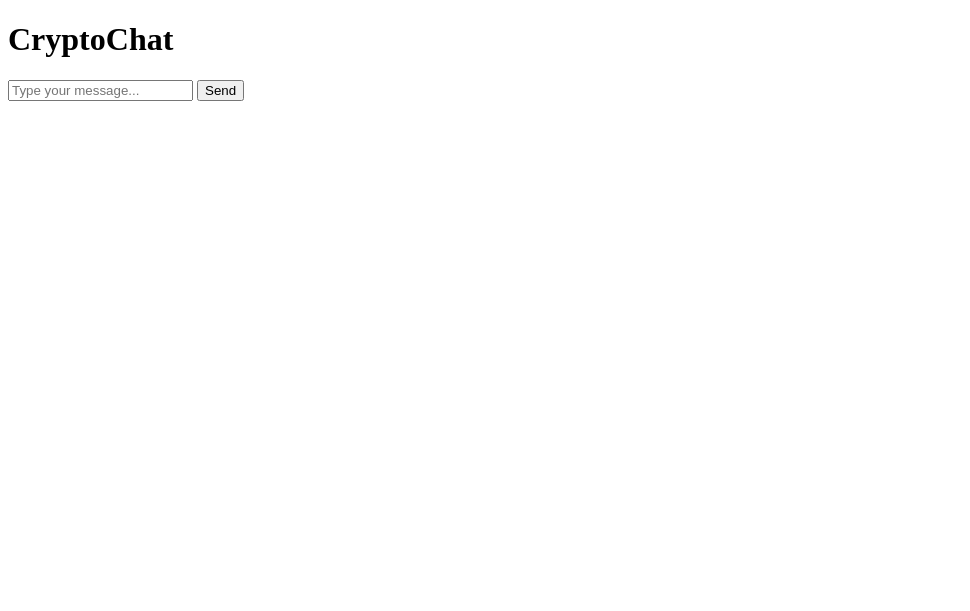
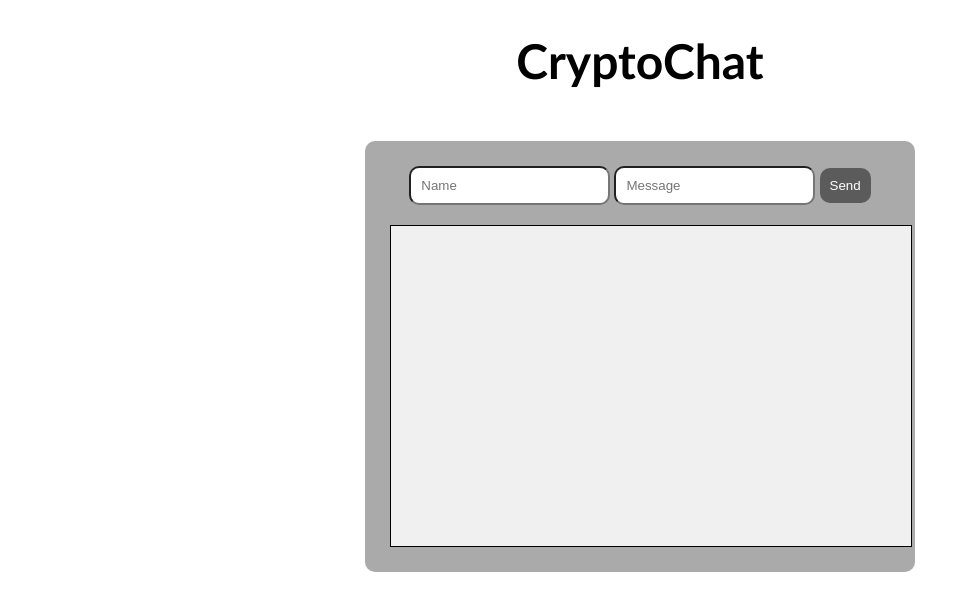
Before and after one commit to 963alseT/cryptochat, a Python web app: template templates/index.html in a window 1280 px wide. Shown: the top 611 px of the page, without its empty margins (0-970 px from the left). Run offline with Jinja, Linux system fonts and the light colour scheme; the template is opened without the code that fills it, so the values that code supplies are empty.

Commit message:
interface

```diff
--- a/static/style.css
+++ b/static/style.css
@@ -0,0 +1,59 @@
+body {
+    text-align: center;
+    font-family: 'Gill Sans', 'Gill Sans MT', Calibri, 'Trebuchet MS', sans-serif;
+}
+
+header {
+    font-size: x-large;
+}
+
+.rules {
+    color: red;
+}
+
+.form {
+    display: inline-block;
+    text-align: center;
+    margin-top: 20px;
+    padding: 25px;
+    border-radius: 10px;
+    background-color: #aaaaaa;
+    width: 500px;
+    margin: 0, auto;
+}
+
+input {
+    border-radius: 10px;
+    padding: 10px;
+}
+
+button {
+    border-radius: 10px;
+    padding: 10px;
+    background-color: #5b5b5b;
+    color: hsl(0, 0%, 100%);
+    border: none;
+    cursor: pointer;
+    transition: transform 0.2s ease, background-color 0.2s ease;
+}
+
+button:hover {
+    transform: scale(1.05);
+    background-color: hsl(0, 0%, 39%);
+}
+
+button:active {
+    transform: scale(0.95);
+    background-color: hsl(0, 0%, 30%);
+}
+
+.messageArea {
+    width: 500px;
+    height: 300px;
+    overflow-y: scroll;
+    border: 1px solid black;
+    margin-top: 20px;
+    padding: 10px;
+    background-color: #f0f0f0;
+    text-align: left;
+}
--- a/templates/index.html
+++ b/templates/index.html
@@ -1,23 +1,28 @@
 <!DOCTYPE html>
 <html>
+
 <head>
-        <meta charset="utf-8">
+    <title>CryptoChat</title>
+    <meta charset="UTF-8">
     <meta name="viewport" content="width=device-width, initial-scale=1.0">
-        <title>CryptoChat</title>
-        <link rel="stylesheet" href="/static/style.css">
+    <link rel="stylesheet" href="../static/style.css">
 </head>
+
 <body>
     <header>
         <h1>CryptoChat</h1>
     </header>
-        <main>
-            <div id="chat-container">
-                <div id="messages"></div>
-                <form id="message-form">
-                    <input type="text" id="message-input" placeholder="Type your message..." autocomplete="off" required>
-                    <button type="submit">Send</button>
+    <div class="container">
+
+        <form class="form" id="form">
+            <input class="input" type="text" placeholder="Name" id="myname" autocomplete="off">
+            <input class="input" type="text" placeholder="Message" id="message" autocomplete="off">
+            <button class="button" type="submit">Send</button>
+            <div class="messageArea" id="messageArea"></div>
         </form>
+
+
+
     </div>
-        </main>
-        <script src="/static/script.js"></script>
 </body>
+</html>
```
Lines whose indentation alone changed are shown as unchanged.
